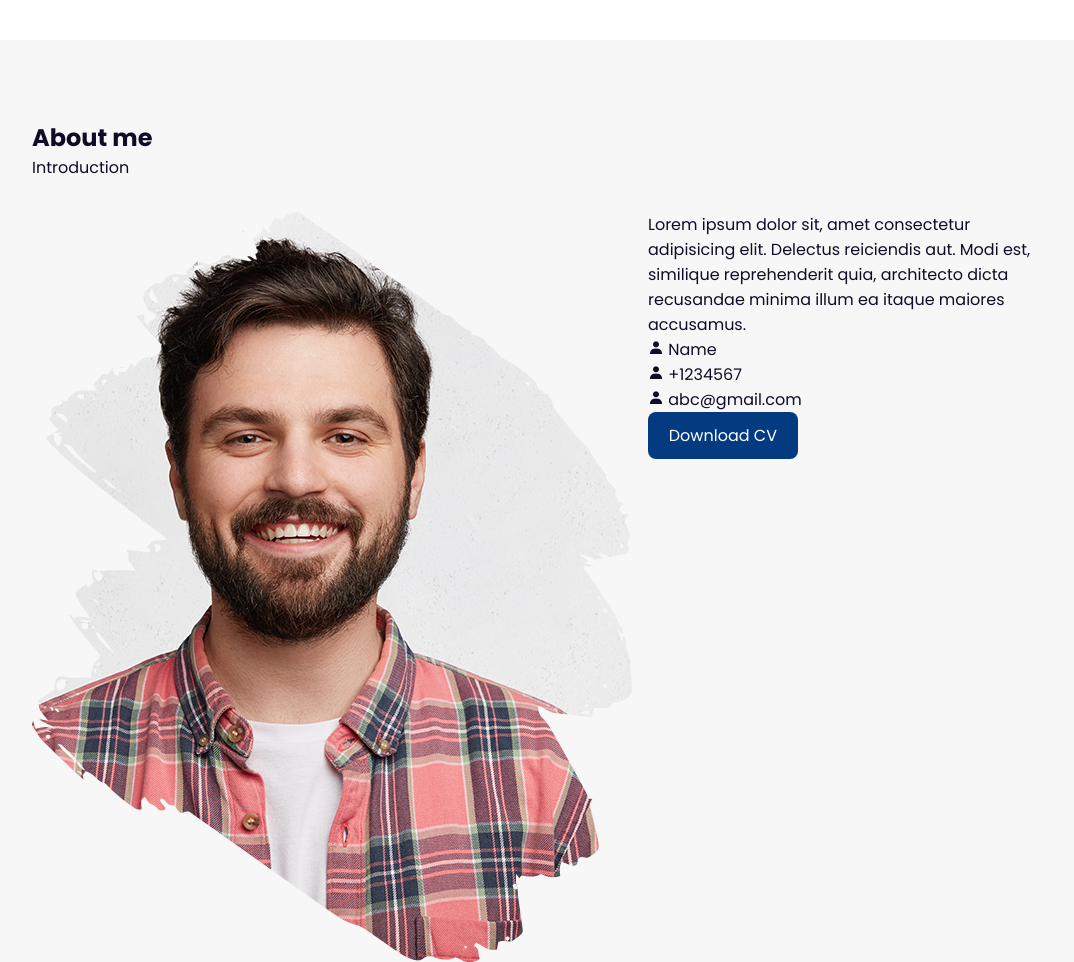
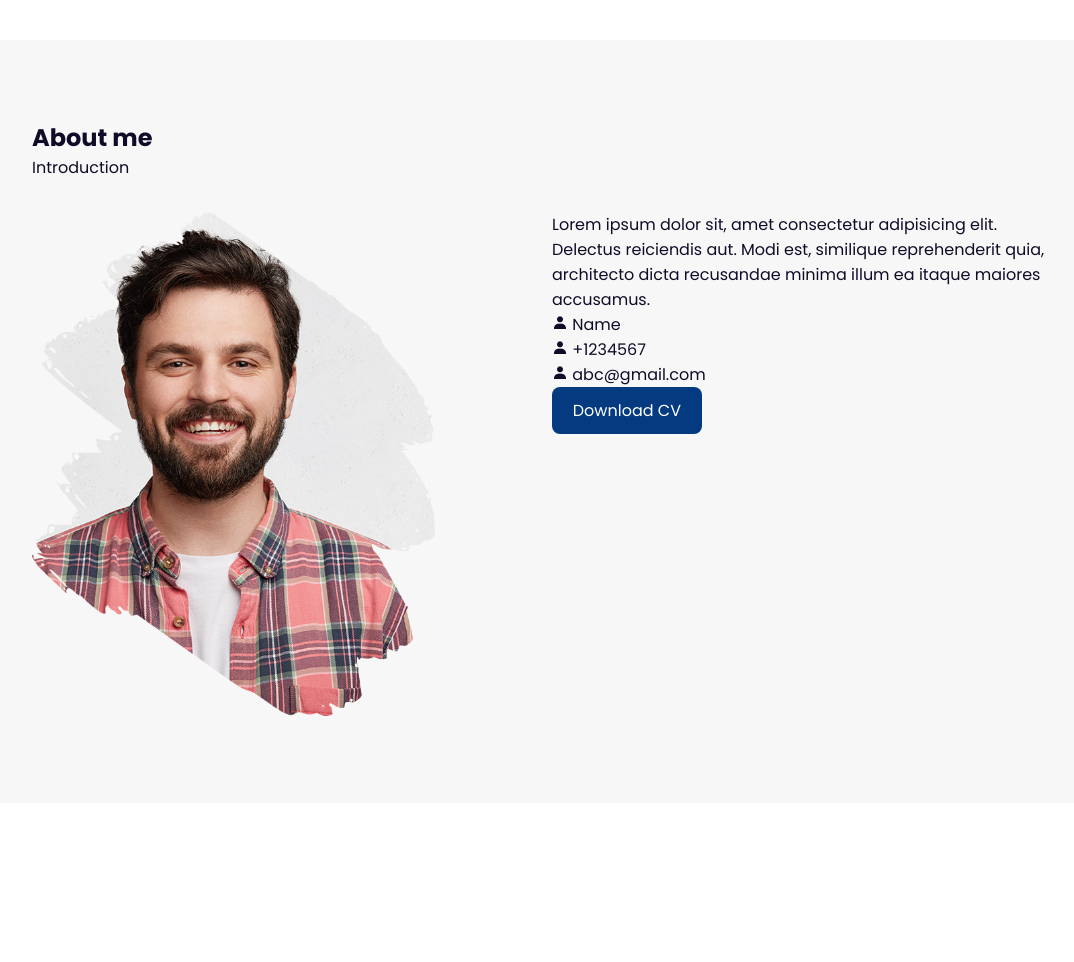
Before and after one commit to Jreng7/blog-html-css, a plain HTML site: page index.html in a window 1280 px wide. Shown: the part 760-1722 px from the top of the page, without its empty margins (96-1170 px from the left). After the commit the page ends 1563 px from the top, so only its background shows below. Drawn offline with nearby package versions, Linux system fonts and the light colour scheme.

Commit message:
img and text

```diff
--- a/css/style.css
+++ b/css/style.css
@@ -178,3 +178,12 @@ section {
   gap: 1rem;
   margin-top: 2rem;
 }
+
+.about-img img {
+  width: 80%;
+  border-radius: 0.7rem;
+}
+
+.about-text p {
+
+}
--- a/index.html
+++ b/index.html
@@ -47,14 +47,18 @@
     </section>
 
     <section class="about" id="about">
-      <articl class="heading">
+
+      <article class="heading">
         <h2>About me</h2>
         <span>Introduction</span>
       </article>
+
       <article class="about-container">
+
         <figure class="about-img">
           <img src="assets/main.png" alt="foto de perfil do programador">
         </figure>
+
         <article class="about-text">
 
           <p>
```
